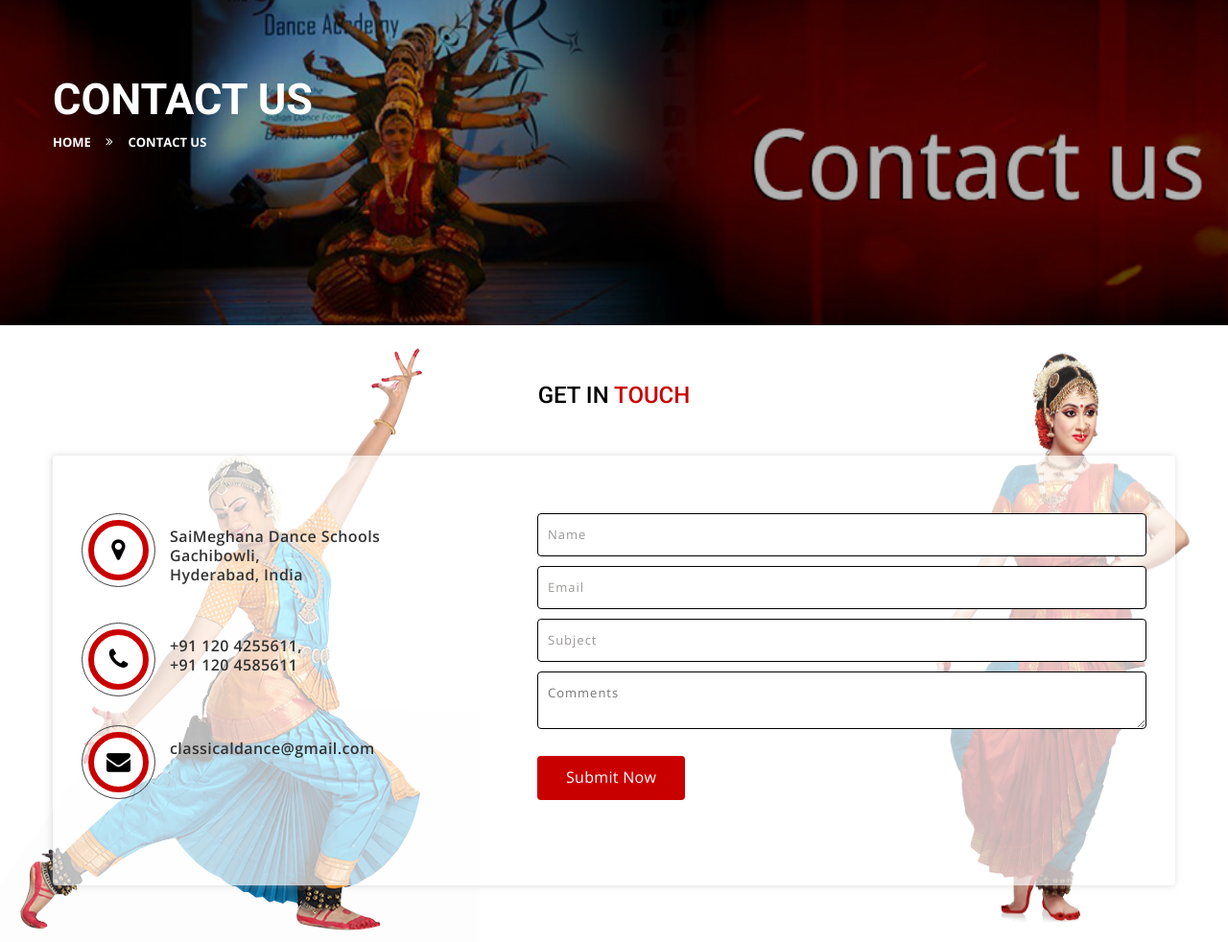
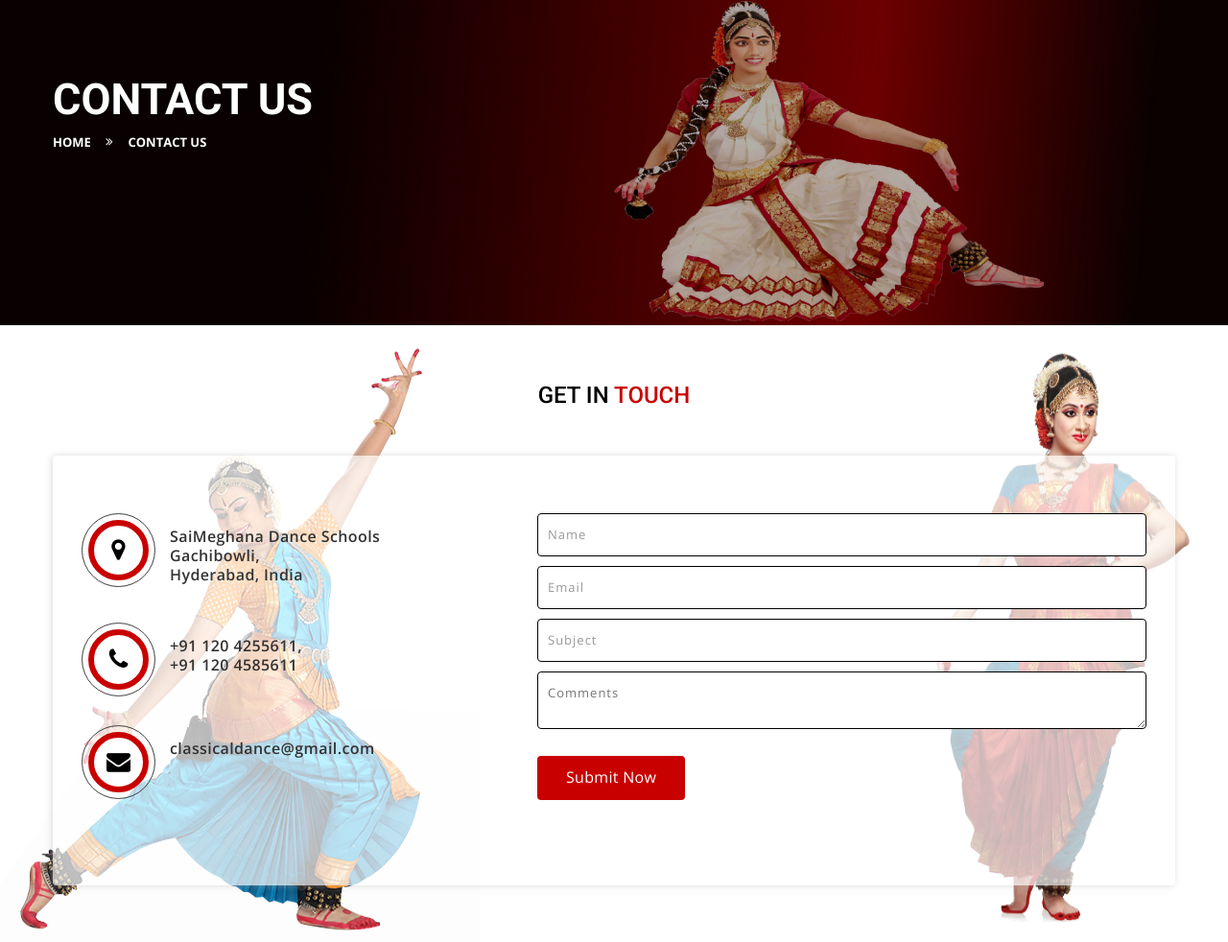
Before and after one commit to Srinivaslancius/sai_meghana_dance, a PHP site: page /sai_meghana_dance/contact.php in a window 1280 px wide. Shown: the part 149-1131 px from the top of the page at 96% size. Run offline with PHP 8.4, Linux system fonts and the light colour scheme; some libraries are stand-ins or nearby versions.

Commit message:
new chanegs

```diff
--- a/css/style.css
+++ b/css/style.css
@@ -1232,16 +1232,16 @@ footer .social-links-footer a:hover {
    height:340px;
 }
 .inner-baner1{
-	 background:url(../images/resource/inner.jpg);
-	 height:340px;
+   background:url(../images/resource/inner.jpg);
+   height:340px;
 }
 .inner-baner2{
-	 background:url(../images/resource/inner-banner10.jpg);
-	 height:340px;
+   background:url(../images/resource/inner-banner10.jpg);
+   height:340px;
 }
 .inner-baner3{
-	 background:url(../images/resource/inner-banner12.jpg);
-	  height:340px;
+   background:url(../images/resource/inner1.jpg);
+    height:340px;
 }
 .page-title{
   position:relative;
```
Also changed, not shown: images/resource/inner1.jpg (added).
